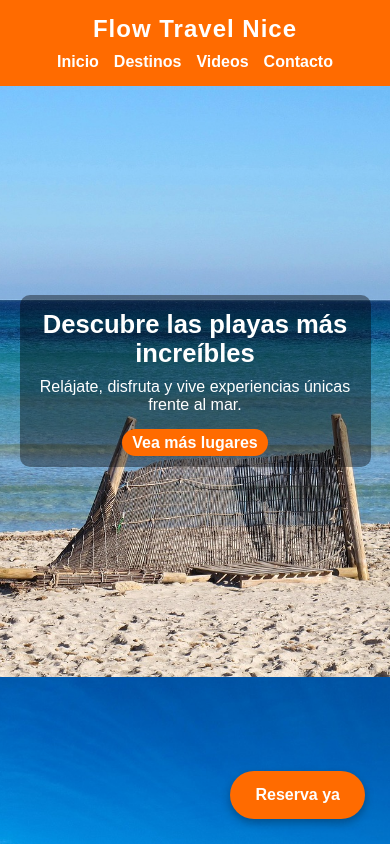
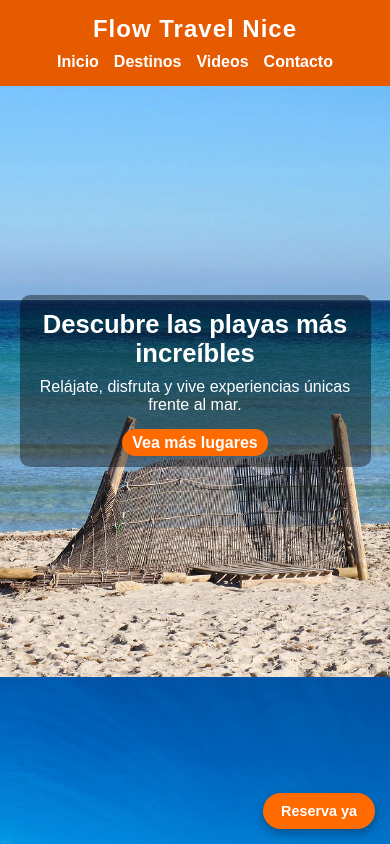
Before and after one commit to VLADISYSTEMS/MenuWebs, a plain HTML site: page web2/index.html in a window 390 px wide. Shown: the top 844 px of the page. Drawn offline with Linux system fonts and the light colour scheme; a script that the page names is missing.

```diff
--- a/web2/style.css
+++ b/web2/style.css
@@ -12,7 +12,7 @@
 .header {
     position: sticky;
     top: 0;
-    background-color: #ff6b00; /* Anaranjado chillón */
+    background-color: #e65a00; /* Anaranjado chillón */
     color: white;
     text-align: center;
     padding: 15px 0 5px 0;
@@ -259,4 +259,11 @@
         font-size: 0.95rem;
     }
 
+     /* AJUSTE BOTÓN FLOTANTE EN MÓVIL */
+    .btn-flotante {
+        bottom: 15px;
+        right: 15px;
+        padding: 10px 18px;
+        font-size: 0.9rem;
+    }
 }
```
